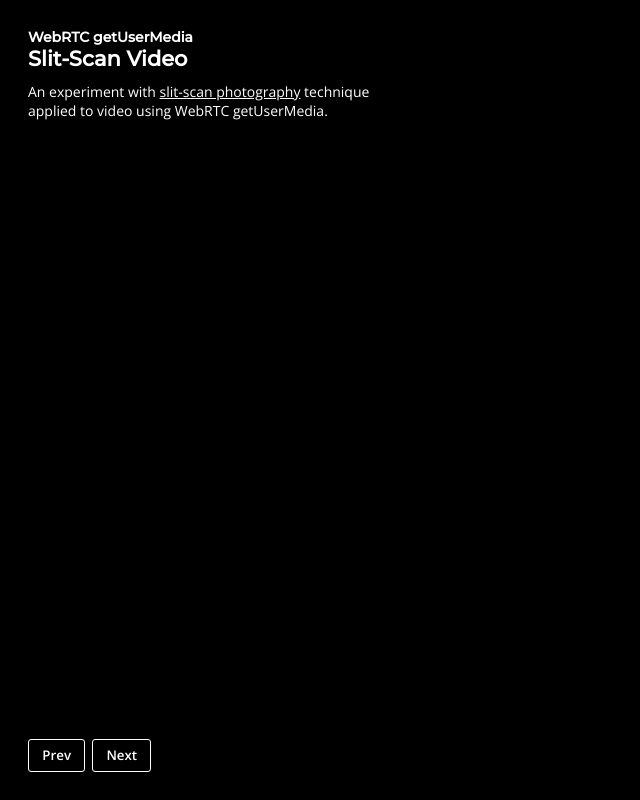
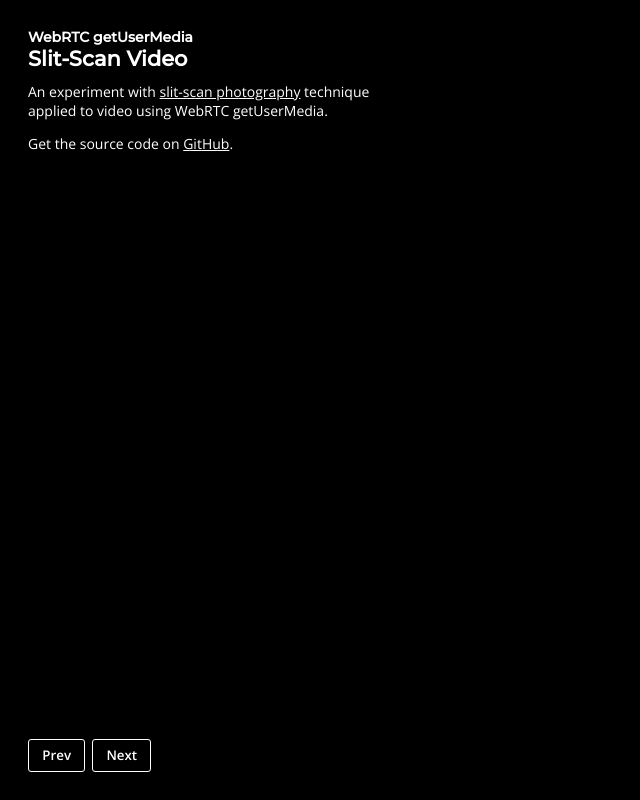
Before and after one commit to spite/video, a plain HTML site: page slit-scan/index.html in a window 1280 px wide. Shown: the whole page, without its empty margins (0-640 px from the left). Drawn offline with nearby package versions, Linux system fonts and the light colour scheme.

Commit message:
Update index.html

```diff
--- a/slit-scan/index.html
+++ b/slit-scan/index.html
@@ -47,6 +47,14 @@
         technique<br />applied to video using WebRTC getUserMedia.
       </p>
       <p>
+        Get the source code on
+        <a
+          rel="external"
+          href="https://github.com/spite/video/tree/main/slit-scan"
+          >GitHub</a
+        >.
+      </p>
+      <p>
         <span id="device"></span>&nbsp;
         <button id="nextDeviceBtn">Next</button>
       </p>
@@ -56,5 +64,6 @@
     </footer>
     <canvas id="photo"></canvas>
   </body>
+  <script src="../modules/utils.js" type="module"></script>
   <script src="./main.js" type="module"></script>
 </html>
```
